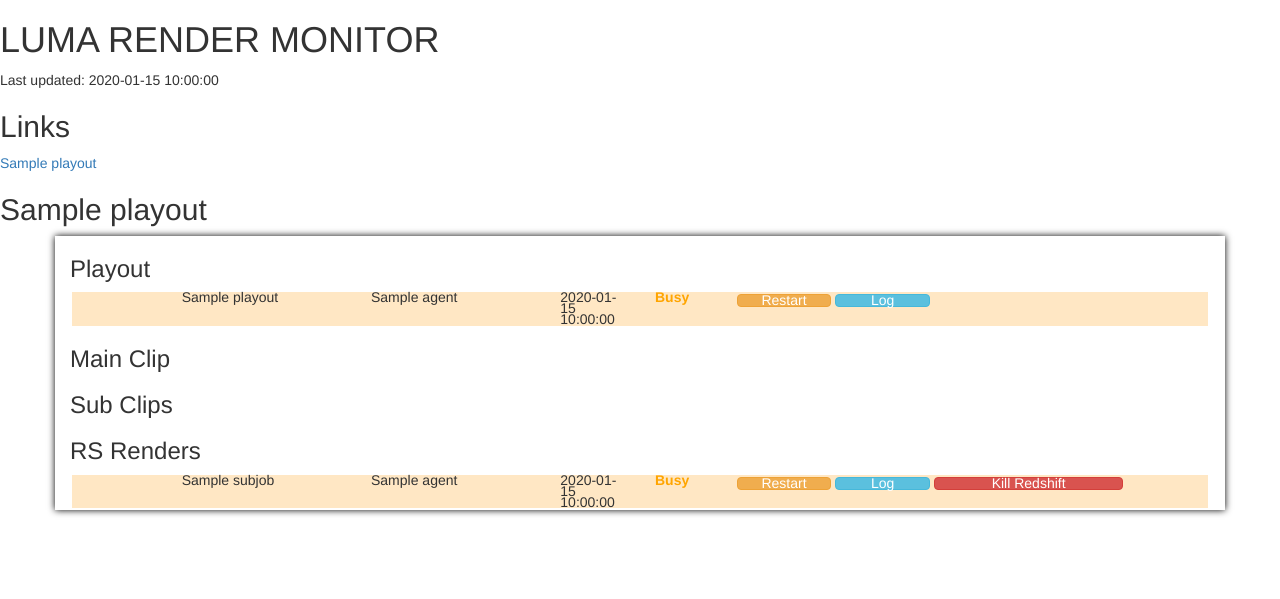
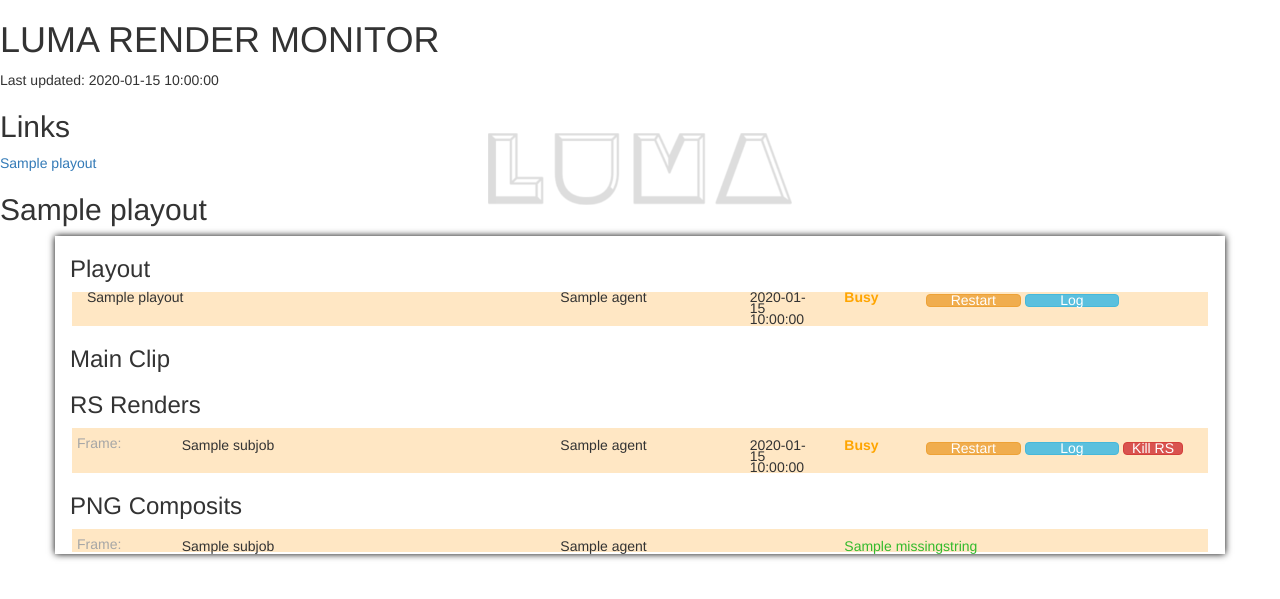
Before and after one commit to LumaDigital/InternalWebApps, a Flask app: template RenderMonitor/templates/Dashboard.html in a window 1280 px wide. Shown: the top 599 px of the page. Run offline with Flask 2, Linux system fonts and the light colour scheme; the template is opened without the code that fills it: most values are stand-ins (such as "Sample title", 1, 10 or a date in 2020); some libraries are stand-ins or nearby versions.

Commit message:
RM - Support Comp jobs review corrections
changed basedir to CONST_CASE
Removed non-config related globals from config file
fixed spaces, semicolons and lines
Condensed find_missing_splitaction_pngs implementation
Fixed upper-case css class
[RM] Applying review corrections
[RM] Get render monitor to support comp jobs

- RS render displays frames and whether it's composite or preview
- Composite jobs show an additional div for png comps, displaying whether a frame has all its appropriate files, if not, the missing files are displayed
- Fixed an issue with Sub-clips showing multiple times (not sure if this is 100% working)
- Added a frame range on sub-clip div (read from clip.xx.json)
- Moved the kill switch button to fit next to other buttons to avoid double line divs
- Rearranged the div columns to look consistent because OCD
- Added Luma icon at top of page
[RM] Support comp jobs

- RS renders frames displayed for composite and preview options
- PNG composites division only shown if it's a composite job
- PNG composites division displays whether a frame has all its appropriate pngs
- If a png is missing for a particular frame, the monitor displays what is missing

```diff
--- /dev/null
+++ b/RenderMonitor/Config.py
@@ -0,0 +1,2 @@
+# Global variables
+BASE_DIR = "Z:/"
--- a/RenderMonitor/static/dist/css/custom.css
+++ b/RenderMonitor/static/dist/css/custom.css
@@ -64,6 +64,7 @@
 .playout {
 line-height: 0.8;
 box-shadow: 0 0 7px 0px black;
+background-color: white;
 }
 
 .btn {
@@ -72,7 +73,33 @@ box-shadow: 0 0 7px 0px black;
  line-height: 0.8;
 }
 
-.MISSING {
+.missing {
 	color: red;
 	font-weight: bold;
 }
+
+.frame_heading {
+    position: relative;
+    bottom: -10px;
+    right: -5px;
+    width: 50px;
+}
+
+.additionalinfo {
+    color: #a6a6a6;
+}
+
+.hasfiles {
+    color: #33ba2c;
+}
+
+body {
+    background-image: url("Luma.png");
+    background-repeat: no-repeat;
+    background-position: center 115px;
+}
+
+/* Can't have document wide default cursor hover as it overrides button hovers */
+.body:hover, .hasfiles:hover, .additionalinfo:hover, .frame_heading:hover, .missing:hover, .playout:hover {
+    cursor: default;
+}
--- a/RenderMonitor/templates/Dashboard.html
+++ b/RenderMonitor/templates/Dashboard.html
@@ -2,10 +2,8 @@
 <html lang="en">
 <head>
     <meta charset="UTF-8">
-    <!--<meta http-equiv="refresh" content="20">-->
 
     <title>Render Monitor</title>
-
 
     <script type="text/javascript" src="{{url_for('static',filename='dist/js/jquery-3.2.1.min.js')}}"></script>
     <script type="text/javascript" src="{{url_for('static',filename='dist/jqueryui/jquery-ui.min.js')}}"></script>
@@ -27,7 +25,6 @@
 
     <h1> LUMA RENDER MONITOR </h1>
 
-
     <p id="debug">   </p>
 
     <div> Last updated: {{time|safe}}</div>
@@ -40,9 +37,10 @@
 
 
 
+        <!-- sieves through all available playouts -->
+        {% for playout in data %}
 
-        {% for playout in data %}
-            <h2 >   {{ playout._name }}</h2>
+            <h2 class="default">   {{ playout._name }}</h2>
 
             <script>
                 var div = document.createElement('div');
@@ -54,16 +52,17 @@
                 document.getElementById('links').appendChild(div);
             </script>
 
-
+            <!--Div used to encapsulate playout information -->
             <div id="playout_{{playout._name}}" class="playout container">
 
-                             <h3>Playout</h3>
-                             <div class="row row-item {{playout._status}}_row">
-                                <div class="col-sm-1"></div>
-                                <div class="col-sm-2">{{playout._name}}</div>
-                                <div class="col-sm-2">{{playout._agent}}</div>
-                                <div class="col-sm-1">{{playout._time}}</div>
-                                <div class="col-sm-1">
+                             <h3 class="default">Playout</h3>
+                             <div class="row row-item {{playout._status}}_row default">
+                                <div class="col-sm-2 default">{{playout._name}}</div>
+                                 <div class="col-sm-1 default"></div>
+                                 <div class="col-sm-2 default"></div>
+                                <div class="col-sm-2 default">{{playout._agent}}</div>
+                                <div class="col-sm-1 default">{{playout._time}}</div>
+                                <div class="col-sm-1 default">
                                     <span class="{{playout._status}}">{{playout._status}}</span>
                                 </div>
 
@@ -79,16 +78,17 @@
 
                             </div>
 
-                        <h3>Main Clip</h3>
+                        <h3 class="default">Main Clip</h3>
                         {% for subjob in playout._subjobs %}
                             {% if subjob._type == 'MainClip' %}
 
-                            <div class="row row-item {{subjob._status}}_row">
-                                <div class="col-sm-1"></div>
-                                <div class="col-sm-2">{{subjob._name}}</div>
-                                <div class="col-sm-2">{{subjob._agent}}</div>
-                                <div class="col-sm-1">{{subjob._time}}</div>
-                                <div class="col-sm-1">
+                            <div class="row row-item {{subjob._status}}_row default">
+                                <div class="col-sm-2 default">{{subjob._name}}</div>
+                                <div class="col-sm-1 default"></div>
+                                <div class="col-sm-2 default"></div>
+                                <div class="col-sm-2 default">{{subjob._agent}}</div>
+                                <div class="col-sm-1 default">{{subjob._time}}</div>
+                                <div class="col-sm-1 default">
                                     <span class="{{subjob._status}}">{{subjob._status}}</span>
                                 </div>
 
@@ -105,18 +105,20 @@
                             </div>
                             {% endif %}
 
-                                <h3>Sub Clips</h3>
+                                {% if subjob._type == 'MainClip' %}
+                                    <h3 class="default">Sub Clips</h3>
+                                {% endif %}
+
                                 {% for subclip in subjob._subjobs %}
                                     {% if subclip._type == 'SubClip' %}
 
-
-
-                                    <div class="row row-item {{subclip._status}}_row">
-                                        <div class="col-sm-1"></div>
-                                        <div class="col-sm-2">{{subclip._name}}</div>
-                                        <div class="col-sm-2">{{subclip._agent}}</div>
-                                        <div class="col-sm-1">{{subclip._time}}</div>
-                                        <div class="col-sm-1">
+                                    <div class="row row-item {{subclip._status}}_row default">
+                                        <div class="col-sm-2 default">{{subclip._name}}</div>
+                                        <div class="col-sm-2 default"></div>
+                                        <div class="col-sm-2 col-sm-pull-1 default additionalinfo">{{playout._splitactionrange}}</div>
+                                        <div class="col-sm-1 default col-sm-pull-1">{{subclip._agent}}</div>
+                                        <div class="col-sm-1 default">{{subclip._time}}</div>
+                                        <div class="col-sm-1 default">
                                             <span class="{{subclip._status}}">{{subclip._status}}</span>
                                         </div>
                                         <button type="button" class="btn btn-warning col-sm-1" onclick="DeleteFile('{{subclip._filename}}')">Restart</button>
@@ -136,33 +138,33 @@
 
                         {% endfor %}
 
-                        <h3>RS Renders</h3>
-                        {% for subjob in playout._subjobs %}
-                            {% if subjob._type == 'MainClip' %}
+                        <h3 class="default">RS Renders</h3>
+                        {% for render_job in playout._subjobs %}
+
+                            {% if render_job._type == 'MainClip' %}
 
                             {% else %}
-
-                            <div class="row row-item {{subjob._status}}_row">
-
-
-                                <div class="col-sm-1"></div>
-                                <div class="col-sm-2">{{subjob._name}}</div>
-                                <div class="col-sm-2">{{subjob._agent}}</div>
-                                <div class="col-sm-1">{{subjob._time}}</div>
-                                <div class="col-sm-1">
-                                    <span class="{{subjob._status}}">{{subjob._status}}</span>
+                            <div class="row row-item {{render_job._status}}_row default">
+                                <div class="frame_heading default additionalinfo">Frame:</div>
+                                <div class="col-sm-1 default"></div>
+                                <div class="col-sm-2 default">{{render_job._name}}</div>
+                                <div class="col-sm-2 default additionalinfo">{{render_job._previewoption}}</div>
+                                <div class="col-sm-2 default">{{render_job._agent}}</div>
+                                <div class="col-sm-1 default">{{render_job._time}}</div>
+                                <div class="col-sm-1 default">
+                                    <span class="{{render_job._status}}">{{render_job._status}}</span>
                                 </div>
 
-                                <button type="button" class="btn btn-warning col-sm-1" onclick="DeleteFile('{{subjob._filename}}')">Restart</button>
+                                <button type="button" class="btn btn-warning col-sm-1" onclick="DeleteFile('{{render_job._filename}}')">Restart</button>
 
-                                {% if not subjob._logfile == "No File" %}
-                                    <button type="button" class="btn btn-info col-sm-1" onclick="OpenFile('{{subjob._logfile}}')">Log</button>
+                                {% if not render_job._logfile == "No File" %}
+                                    <button type="button" class="btn btn-info col-sm-1" onclick="OpenFile('{{render_job._logfile}}')">Log</button>
                                 {% else %}
-                                    <button type="button" class="btn btn-default col-sm-1" disabled onclick="OpenFile('{{subjob._logfile}}')">Log</button>
+                                    <button type="button" class="btn btn-default col-sm-1" disabled onclick="OpenFile('{{render_job._logfile}}')">Log</button>
                                 {% endif %}
 
-                                {% if subjob._status == "Busy" %}
-                                    <button type="button" class="btn btn-danger col-sm-2" onclick="KillRedshift('{{subjob._agent}}')">Kill Redshift</button>
+                                {% if render_job._status == "Busy" %}
+                                    <button type="button" class="btn btn-danger" onclick="KillRedshift('{{render_job._agent}}')">&nbsp&nbspKill RS&nbsp&nbsp</button>
                                 {% endif %}
 
                                 <div class="col-sm-1"></div>
@@ -170,8 +172,40 @@
                             </div>
                             {% endif %}
 
+                        {% endfor %}
+
+                        {% if not playout._ispreview %}
+                        <h3>PNG Composits</h3>
+                        {% for render_job in playout._subjobs %}
+
+                            {% if render_job._type == 'MainClip' %}
+
+                            {% else %}
+                            <div class="row row-item {{render_job._status}}_row default">
+
+                                <div class="frame_heading default additionalinfo">Frame:</div>
+                                <div class="col-sm-1 default"></div>
+                                <div class="col-sm-2 default">{{render_job._name}}</div>
+                                <div class="col-sm-2 default"></div>
+                                <div class="col-sm-2 default">{{render_job._agent}}</div>
+                                <div class="col-sm-1 default">
+                                    <span></span>
+                                </div>
+
+                                {% if render_job._missing == True %}
+                                    <div class="col-sm-4 default missing">{{render_job._missingstring}}</div>
+                                {% else %}
+                                    <div class="col-sm-2 default hasfiles">{{render_job._missingstring}}</div>
+                                {% endif %}
+
+                                <div class="col-sm-1"></div>
+
+                            </div>
+                            {% endif %}
 
                         {% endfor %}
+                        {% endif %}
+
 
             </div>
     <p></p>
```
Also changed, not shown: RenderMonitor/DataCrawler.py (+83 -19 lines), RenderMonitor/static/dist/css/Luma.png (added), 1 other file.
